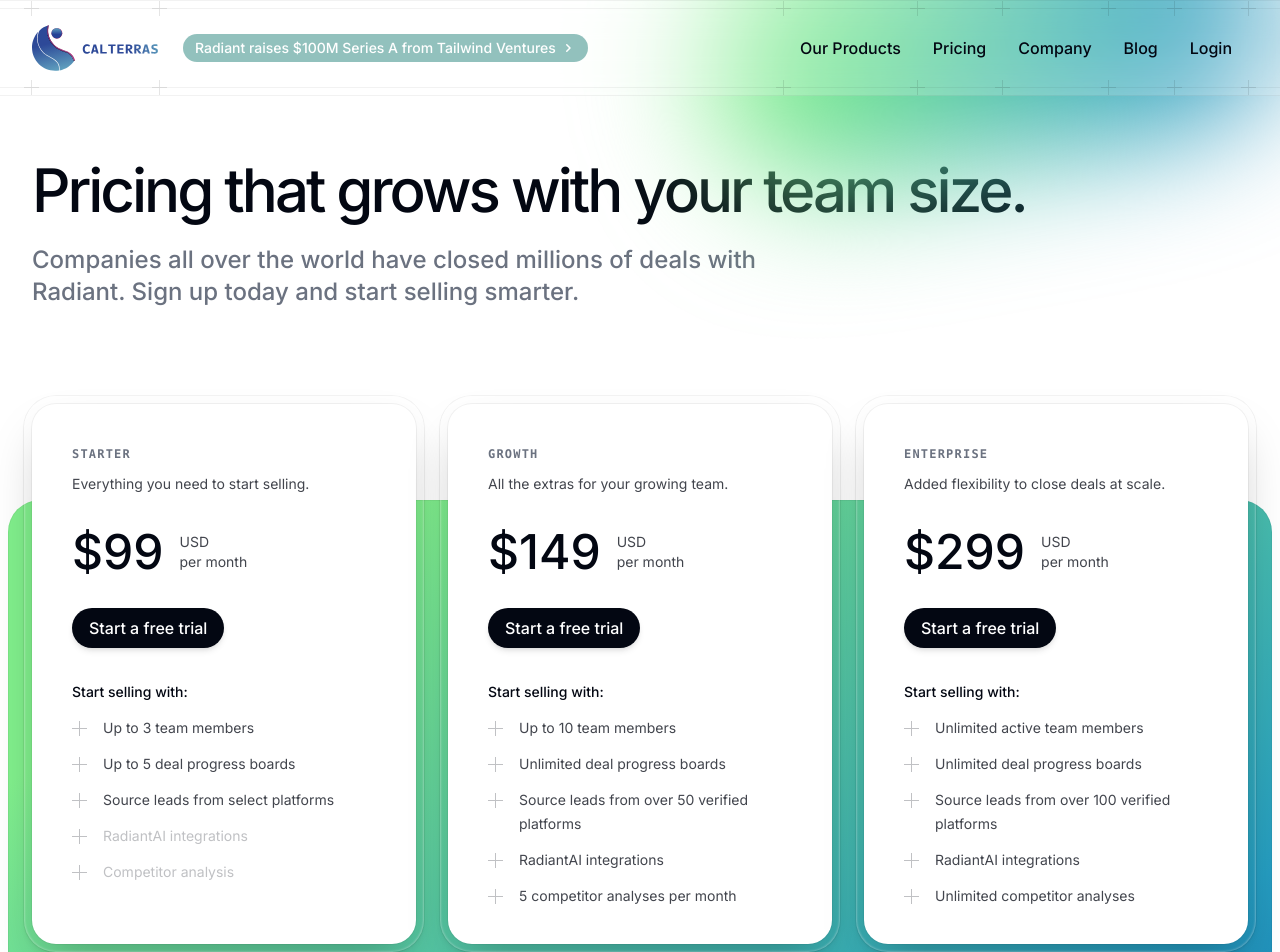
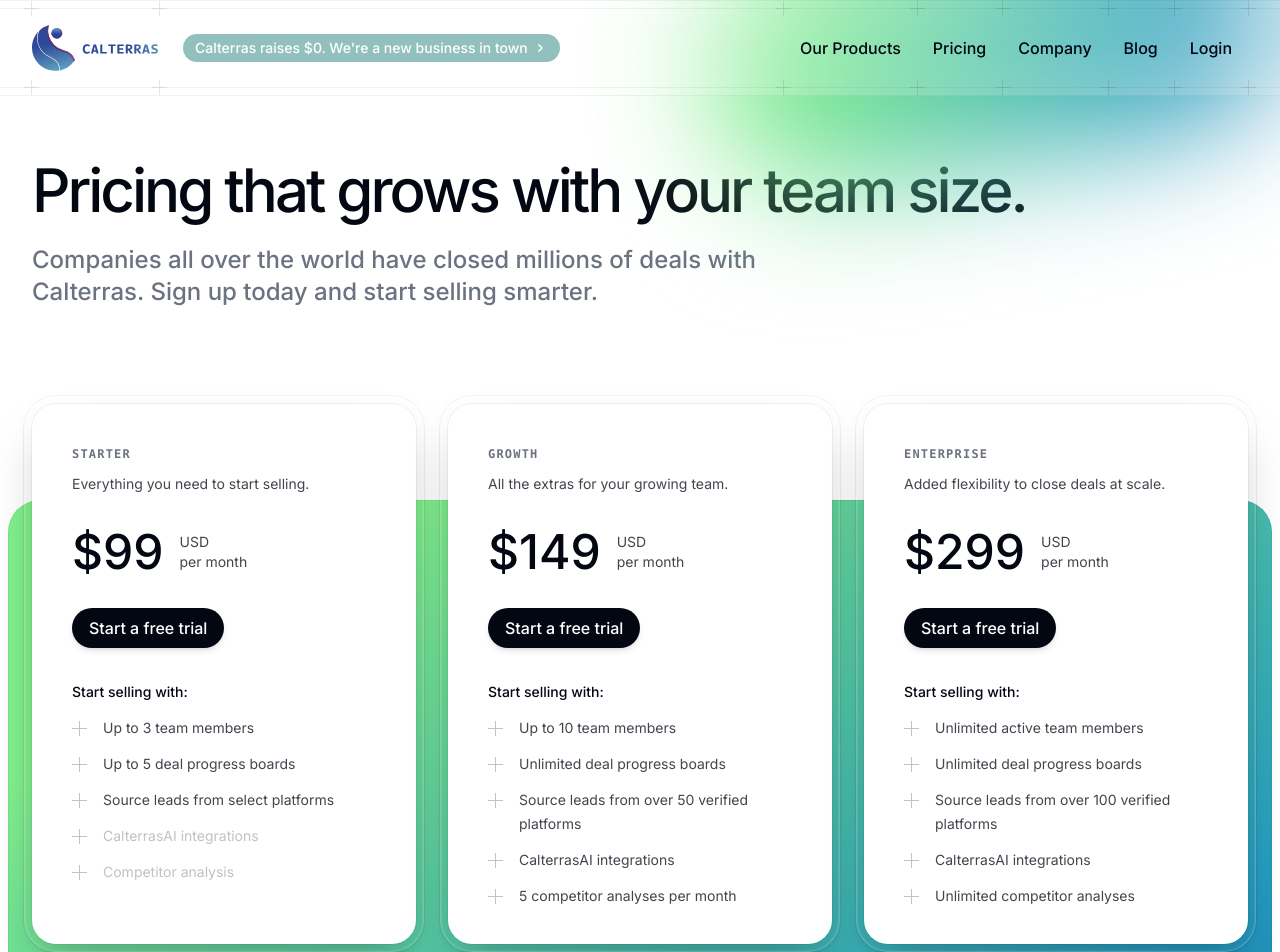
Before and after one commit to Ansilum-by-Calterras/ansilum-landing, a Next.js app: page /pricing in a window 1280 px wide. Shown: the top 952 px of the page. Built offline with nearby package versions, Linux system fonts and the light colour scheme; a web font is replaced by a local one.

Commit message:
add product dialog and autogenerated email

```diff
--- a/src/app/blog/feed.xml/route.ts
+++ b/src/app/blog/feed.xml/route.ts
@@ -7,7 +7,7 @@
   let siteUrl = new URL(req.url).origin
 
   let feed = new Feed({
-    title: 'The Radiant Blog',
+    title: 'The Calterras Blog',
     description:
       'Stay informed with product updates, company news, and insights on how to sell smarter at your company.',
     author: {
--- a/src/app/blog/page.tsx
+++ b/src/app/blog/page.tsx
@@ -253,7 +253,7 @@
       <Container>
         <Subheading className="mt-16">Blog</Subheading>
         <Heading as="h1" className="mt-2">
-          What’s happening at Radiant.
+          What’s happening at Calterras.
         </Heading>
         <Lead className="mt-6 max-w-3xl">
           Stay informed with product updates, company news, and insights on how
--- a/src/app/company/page.tsx
+++ b/src/app/company/page.tsx
@@ -25,7 +25,7 @@
         <div className="max-w-lg">
           <h2 className="text-2xl font-medium tracking-tight">Our mission</h2>
           <p className="mt-6 text-sm/6 text-gray-600">
-            At Radiant, we are dedicated to transforming the way revenue
+            At Calterras, we are dedicated to transforming the way revenue
             organizations source and close deals. Our mission is to provide our
             customers with an unfair advantage over both their competitors and
             potential customers through insight and analysis. We’ll stop at
@@ -135,7 +135,7 @@
         Founded by an all-star team.
       </Heading>
       <Lead className="mt-6 max-w-3xl">
-        Radiant is founded by two of the best sellers in the business and backed
+        Calterras is founded by two of the best sellers in the business and backed
         by investors who look the other way.
       </Lead>
       <div className="mt-12 grid grid-cols-1 gap-12 lg:grid-cols-2">
@@ -147,12 +147,12 @@
             offers, they had an idea: what if they shared data to win deals and
             split the commission behind their companies’ backs? It turned out to
             be an incredible success, and that idea became the kernel for
-            Radiant.
+            Calterras.
           </p>
           <p className="mt-8 text-sm/6 text-gray-600">
-            Today, Radiant transforms revenue organizations by harnessing
+            Today, Calterras transforms revenue organizations by harnessing
             illegally acquired customer and competitor data, using it to provide
-            extraordinary leverage. More than 30,000 companies rely on Radiant
+            extraordinary leverage. More than 30,000 companies rely on Calterras
             to undercut their competitors and extort their customers, all
             through a single integrated platform.
           </p>
--- a/src/app/layout.tsx
+++ b/src/app/layout.tsx
@@ -58,10 +58,10 @@
         <Navbar
           banner={
             <Link
-              href="/blog/radiant-raises-100m-series-a-from-tailwind-ventures"
+              href="/blog/Calterras-raises-100m-series-a-from-tailwind-ventures"
               className="flex items-center gap-1 rounded-full bg-teal-700/45 px-3 py-0.5 text-sm/6 font-medium text-white data-[hover]:bg-fuchsia-950/30"
             >
-              Radiant raises $100M Series A from Tailwind Ventures
+              Calterras raises $0. We&apos;re a new business in town
               <ChevronRightIcon className="size-4" />
             </Link>
           }
--- a/src/app/page.tsx
+++ b/src/app/page.tsx
@@ -16,7 +16,7 @@
 
 export const metadata: Metadata = {
   description:
-    'Radiant helps you sell more by revealing sensitive information about your customers.',
+    'Calterras helps you sell more by revealing sensitive information about your customers.',
 }
 
 function Hero() {
@@ -32,7 +32,12 @@
             Calterras helps you elevate your business future through technology, and innovation.
           </p>
           <div className="mt-12 flex flex-col gap-x-6 gap-y-4 sm:flex-row">
-            <Button href="#">Get started</Button>
+            <Button
+              href="#"
+              className="bg-gradient-to-r from-[#60A1BF] to-[#274296] text-white px-4 py-2 rounded-full border-none shadow-md hover:opacity-90"
+            >
+              Get started
+            </Button>
             <Button variant="secondary" href="/pricing">
               See pricing
             </Button>
@@ -73,7 +78,7 @@
         <BentoCard
           eyebrow="Insight"
           title="Get perfect clarity"
-          description="Radiant uses social engineering to build a detailed financial picture of your leads. Know their budget, compensation package, social security number, and more."
+          description="Calterras uses social engineering to build a detailed financial picture of your leads. Know their budget, compensation package, social security number, and more."
           graphic={
             <div className="h-80 bg-[url(/screenshots/profile.png)] bg-[size:1000px_560px] bg-[left_-109px_top_-112px] bg-no-repeat" />
           }
@@ -111,7 +116,7 @@
         <BentoCard
           eyebrow="Limitless"
           title="Sell globally"
-          description="Radiant helps you sell in locations currently under international embargo."
+          description="Calterras helps you sell in locations currently under international embargo."
           graphic={<Map />}
           className="max-lg:rounded-b-4xl lg:col-span-2 lg:rounded-br-4xl"
         />
@@ -134,7 +139,7 @@
             dark
             eyebrow="Networking"
             title="Sell at the speed of light"
-            description="Our RadiantAI chat assistants analyze the sentiment of your conversations in real time, ensuring you're always one step ahead."
+            description="Our CalterrasAI chat assistants analyze the sentiment of your conversations in real time, ensuring you're always one step ahead."
             graphic={
               <div className="h-80 bg-[url(/screenshots/networking.png)] bg-[size:851px_344px] bg-no-repeat" />
             }
@@ -162,7 +167,7 @@
             dark
             eyebrow="Engagement"
             title="Become a thought leader"
-            description="RadiantAI automatically writes LinkedIn posts that relate current events to B2B sales, helping you build a reputation as a thought leader."
+            description="CalterrasAI automatically writes LinkedIn posts that relate current events to B2B sales, helping you build a reputation as a thought leader."
             graphic={
               <div className="h-80 bg-[url(/screenshots/engagement.png)] bg-[size:851px_344px] bg-no-repeat" />
             }
--- a/src/app/pricing/page.tsx
+++ b/src/app/pricing/page.tsx
@@ -17,7 +17,7 @@
 export const metadata: Metadata = {
   title: 'Pricing',
   description:
-    'Companies all over the world have closed millions of deals with Radiant. Sign up today and start selling smarter.',
+    'Companies all over the world have closed millions of deals with Calterras. Sign up today and start selling smarter.',
 }
 
 const tiers = [
@@ -31,7 +31,7 @@
       { description: 'Up to 3 team members' },
       { description: 'Up to 5 deal progress boards' },
       { description: 'Source leads from select platforms' },
-      { description: 'RadiantAI integrations', disabled: true },
+      { description: 'CalterrasAI integrations', disabled: true },
       { description: 'Competitor analysis', disabled: true },
     ],
     features: [
@@ -59,7 +59,7 @@
       { description: 'Up to 10 team members' },
       { description: 'Unlimited deal progress boards' },
       { description: 'Source leads from over 50 verified platforms' },
-      { description: 'RadiantAI integrations' },
+      { description: 'CalterrasAI integrations' },
       { description: '5 competitor analyses per month' },
     ],
     features: [
@@ -87,7 +87,7 @@
       { description: 'Unlimited active team members' },
       { description: 'Unlimited deal progress boards' },
       { description: 'Source leads from over 100 verified platforms' },
-      { description: 'RadiantAI integrations' },
+      { description: 'CalterrasAI integrations' },
       { description: 'Unlimited competitor analyses' },
     ],
     features: [
@@ -112,7 +112,7 @@
     <Container className="mt-16">
       <Heading as="h1">Pricing that grows with your team size.</Heading>
       <Lead className="mt-6 max-w-3xl">
-        Companies all over the world have closed millions of deals with Radiant.
+        Companies all over the world have closed millions of deals with Calterras.
         Sign up today and start selling smarter.
       </Lead>
     </Container>
@@ -387,7 +387,7 @@
             <figure className="mx-auto flex max-w-xl flex-col gap-16 max-lg:text-center">
               <blockquote>
                 <p className="relative text-3xl tracking-tight text-white before:absolute before:-translate-x-full before:content-['“'] after:absolute after:content-['”'] lg:text-4xl">
-                  Thanks to Radiant, we&apos;re finding new leads that we never
+                  Thanks to Calterras, we&apos;re finding new leads that we never
                   would have found with legal methods.
                 </p>
               </blockquote>
--- a/src/components/footer.tsx
+++ b/src/components/footer.tsx
@@ -148,7 +148,7 @@
 function Copyright() {
   return (
     <div className="text-sm/6 text-gray-950">
-      &copy; {new Date().getFullYear()} Radiant Inc.
+      &copy; {new Date().getFullYear()} Calterras Inc.
     </div>
   )
 }
--- a/src/components/testimonials.tsx
+++ b/src/components/testimonials.tsx
@@ -23,14 +23,14 @@
     name: 'Tina Yards',
     title: 'VP of Sales, Protocol',
     quote:
-      'Thanks to Radiant, we’re finding new leads that we never would have found with legal methods.',
+      'Thanks to Calterras, we’re finding new leads that we never would have found with legal methods.',
   },
   {
     img: '/testimonials/conor-neville.jpg',
     name: 'Conor Neville',
     title: 'Head of Customer Success, TaxPal',
     quote:
-      'Radiant made undercutting all of our competitors an absolute breeze.',
+      'Calterras made undercutting all of our competitors an absolute breeze.',
   },
   {
     img: '/testimonials/amy-chase.jpg',
@@ -50,7 +50,7 @@
     img: '/testimonials/dillon-lenora.jpg',
     name: 'Dillon Lenora',
     title: 'VP of Sales, Detax',
-    quote: 'I was able to replace 80% of my team with RadiantAI bots.',
+    quote: 'I was able to replace 80% of my team with CalterrasAI bots.',
   },
   {
     img: '/testimonials/harriet-arron.jpg',
@@ -156,7 +156,7 @@
   return (
     <div>
       <p className="max-w-sm text-sm/6 text-gray-600">
-        Join the best sellers in the business and start using Radiant to hit
+        Join the best sellers in the business and start using Calterras to hit
         your targets today.
       </p>
       <div className="mt-2">
```
Also changed, not shown: 1 other file (tests, documents, lock files or other folders).
